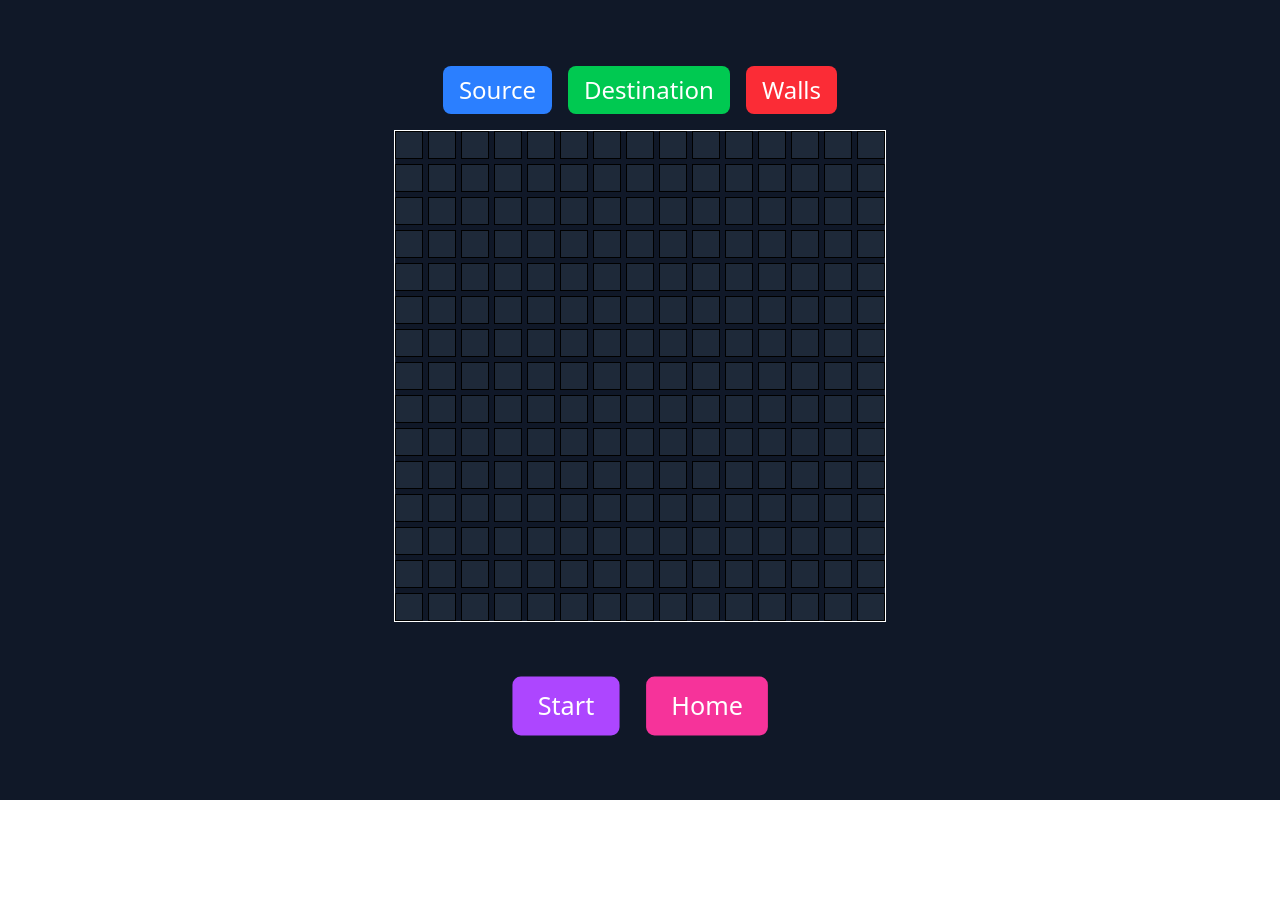
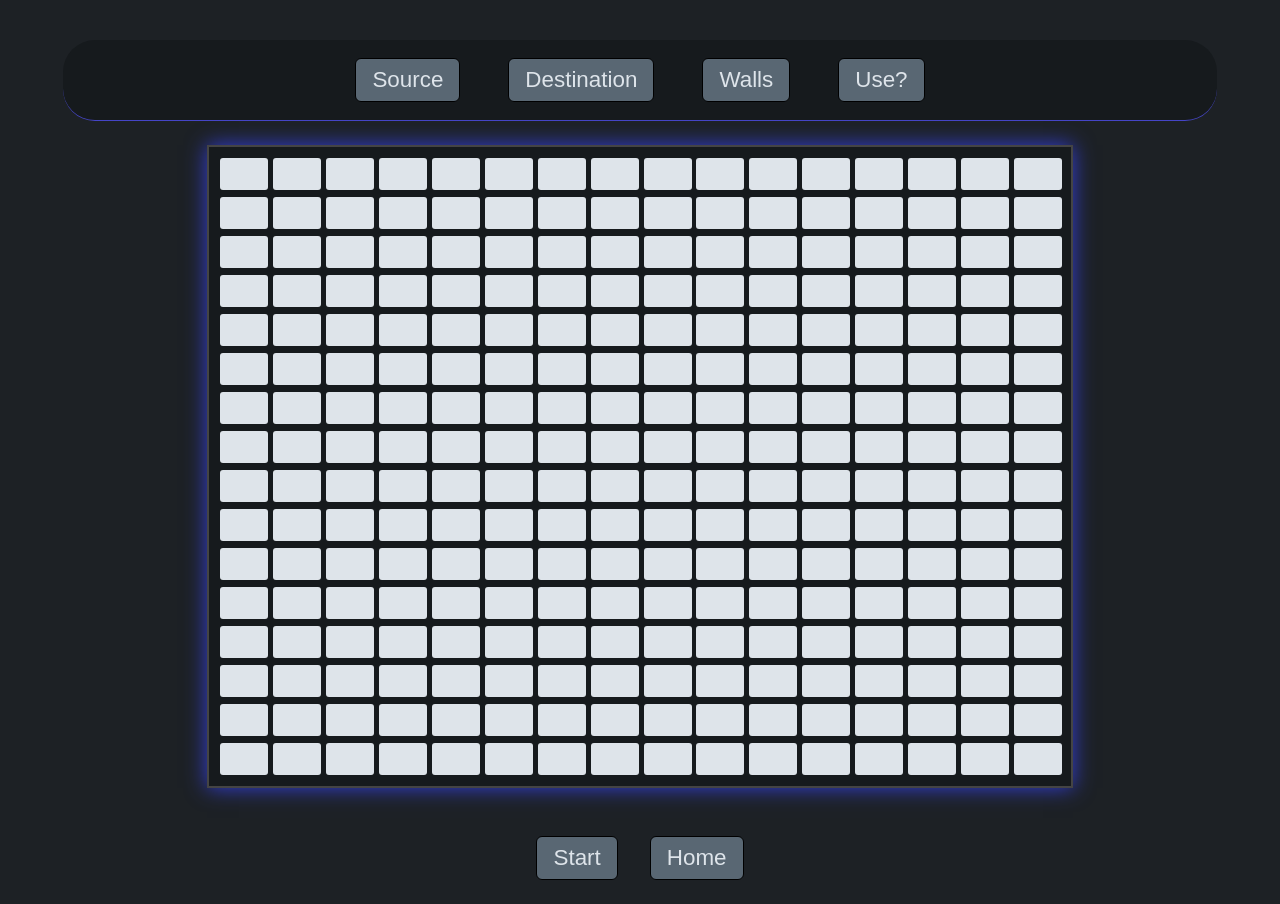
Before and after one commit to sanjay-1458/Dijkstra-Visualizer, a React (Vite) app: page /start in a window 1280 px wide. Before the commit the page ends 800 px from the top, so only its background shows below. Built offline with nearby package versions, Linux system fonts and the light colour scheme.

Commit message:
Chnaging color

```diff
--- a/src/components/Main.jsx
+++ b/src/components/Main.jsx
@@ -1,9 +1,34 @@
 import React, { useState, useEffect } from "react";
 import { useNavigate } from "react-router-dom";
 import toast, { Toaster } from "react-hot-toast";
+import UseHelp from "./UseHelp";
+
+function getGridSize() {
+  const w = window.innerWidth;
+
+  if (w >= 1838) {
+    return { rows: 16, cols: 16 };
+  } else if (w >= 1219) {
+    return { rows: 16, cols: 16 };
+  } else if (w >= 1141) {
+    return { rows: 15, cols: 15 };
+  } else if (w >= 1073) {
+    return { rows: 14, cols: 14 };
+  } else if (w >= 922) {
+    return { rows: 12, cols: 12 };
+  } else if (w >= 748) {
+    return { rows: 10, cols: 10 };
+  } else if (w >= 614) {
+    return { rows: 8, cols: 8 };
+  } else {
+    return { rows: 5, cols: 5 };
+  }
+}
 
 function Main() {
   const navigate = useNavigate();
+  const [showHelp, setShowHelp] = useState(false);
+  const [isMouseDown, setIsMouseDown] = useState(false);
   const createGrid = (rows, cols) => {
     return Array.from({ length: rows }, () =>
       Array.from({ length: cols }, () => ({
@@ -15,17 +40,24 @@ function Main() {
       }))
     );
   };
+  const initialSize = getGridSize();
+  const [gridSize, setGridSize] = useState(initialSize);
 
-  const [grid, setGrid] = useState(createGrid(15, 15));
+  const [grid, setGrid] = useState(() =>
+    createGrid(initialSize.rows, initialSize.cols)
+  );
+
   const [activeGridState, setActiveGridState] = useState("empty");
   const [dijkstraInitial, setDijkstraInitial] = useState(null);
   const [dijkstraFinal, setDijkstraFinal] = useState(null);
   const [walls, setWalls] = useState([]);
   const [isRunning, setIsRunning] = useState(false);
   useEffect(() => {
-    const updateGridSize = () => {
-      const newGridSize = window.innerWidth < 600 ? 5 : 15;
-      setGrid(createGrid(newGridSize, newGridSize));
+    const handleResize = () => {
+      const newSize = getGridSize();
+      setGridSize(newSize);
+      setGrid(createGrid(newSize.rows, newSize.cols));
+
       setDijkstraInitial(null);
       setDijkstraFinal(null);
       setWalls([]);
@@ -33,10 +65,17 @@ function Main() {
       setIsRunning(false);
     };
 
-    updateGridSize();
-
-    window.addEventListener("resize", updateGridSize);
-    return () => window.removeEventListener("resize", updateGridSize);
+    window.addEventListener("resize", handleResize);
+    return () => window.removeEventListener("resize", handleResize);
+  }, []);
+  useEffect(() => {
+    const handleMouseUp = () => setIsMouseDown(false);
+    window.addEventListener("mouseup", handleMouseUp);
+    window.addEventListener("touchend", handleMouseUp);
+    return () => {
+      window.removeEventListener("mouseup", handleMouseUp);
+      window.removeEventListener("touchend", handleMouseUp);
+    };
   }, []);
 
   const toggleTool = (tool) => {
@@ -272,25 +311,19 @@ function Main() {
 
   return (
     <div className="flex flex-col items-center justify-center min-h-screen text-white text-center bg-gray-900 p-4">
-      <div className="flex flex-wrap justify-center gap-2 sm:gap-4 w-full p-2 sm:p-4 mt-3 sm:mt-6">
+      <div className="toolbar toolbar1">
         <button
           onClick={() => toggleTool("source")}
           disabled={isRunning}
-          className={`button-class text-2xl px-4 py-2 rounded-lg transition ${
-            activeGridState === "source"
-              ? "bg-blue-400 scale-115 transition-transform duration-300 ease-in-out"
-              : "bg-blue-500"
-          }`}
+          className={`button ${activeGridState === "source" ? "selected" : ""}`}
         >
           Source
         </button>
         <button
           onClick={() => toggleTool("destination")}
           disabled={isRunning}
-          className={`button-class text-2xl px-4 py-2 rounded-lg transition ${
-            activeGridState === "destination"
-              ? "bg-green-400 scale-115 transition-transform duration-300 ease-in-out"
-              : "bg-green-500"
+          className={`button ${
+            activeGridState === "destination" ? "selected" : ""
           }`}
         >
           Destination
@@ -298,63 +331,84 @@ function Main() {
         <button
           onClick={() => toggleTool("wall")}
           disabled={isRunning}
-          className={` button-class text-2xl px-4 py-2 rounded-lg transition ${
-            activeGridState === "wall"
-              ? "bg-red-400 scale-115 transition-transform duration-300 ease-in-out"
-              : "bg-red-500"
-          }`}
+          className={`button ${activeGridState === "wall" ? "selected" : ""}`}
         >
           Walls
         </button>
+        <button onClick={() => setShowHelp(true)} className="button">
+          Use?
+        </button>
       </div>
+      <div className="spacer" />
       <div className="bg-white-500">
-        <div
-          className=" gap-1 border border-white mt-1 sm:mt-0 mb-1 sm:mb-6 sm:h-auto gap-[5%] sm:gap-6"
-          style={{
-            display: "grid",
-            gridTemplateColumns: `repeat(${grid[0]?.length}, 1fr)`,
-            gap: "5px",
-          }}
-        >
+        <div className="grid-container" style={{ "--cols": grid[0]?.length }}>
           {grid.map((row, rowIndex) =>
             row.map((cell, colIndex) => (
               <div
                 key={`${rowIndex}-${colIndex}`}
-                onClick={() => handleCellClick(rowIndex, colIndex)}
-                className={`cell w-6 h-6 border border-gray-600 transition-all ${
+                className={
                   cell.isSource
-                    ? "bg-blue-400"
+                    ? "cell cell-source"
                     : cell.isDestination
-                    ? "bg-green-400"
+                    ? "cell cell-destination"
                     : cell.isWall
-                    ? "bg-red-600"
+                    ? "cell cell-wall"
                     : cell.isPath
-                    ? "bg-blue-500"
-                    : "bg-gray-800"
-                }`}
-              ></div>
+                    ? "cell cell-path"
+                    : "cell"
+                }
+                onMouseDown={() => {
+                  setIsMouseDown(true);
+                  handleCellClick(rowIndex, colIndex);
+                }}
+                onMouseEnter={() => {
+                  if (isMouseDown && activeGridState === "wall") {
+                    handleCellClick(rowIndex, colIndex);
+                  }
+                }}
+                onMouseUp={() => setIsMouseDown(false)}
+                onTouchStart={() => {
+                  setIsMouseDown(true);
+                  handleCellClick(rowIndex, colIndex);
+                }}
+                onTouchMove={(e) => {
+                  const touch = e.touches[0];
+                  const target = document.elementFromPoint(
+                    touch.clientX,
+                    touch.clientY
+                  );
+
+                  if (target?.dataset?.row && target?.dataset?.col) {
+                    const row = parseInt(target.dataset.row, 10);
+                    const col = parseInt(target.dataset.col, 10);
+
+                    if (activeGridState === "wall" && isMouseDown) {
+                      handleCellClick(row, col);
+                    }
+                  }
+                }}
+                data-row={rowIndex}
+                data-col={colIndex}
+              />
             ))
           )}
         </div>
       </div>
-      <div className="flex flex-wrap justify-center gap-3 sm:gap-8 w-full p-2 sm:p-4 mb-3 sm:mb-6">
+      <div className="spacer" />
+      <div className="down__container">
         <button
           onClick={startDijkstra}
           disabled={isRunning}
-          className="text-xl sm:text-2xl px-5 sm:px-6 py-2 sm:py-3 rounded-lg bg-purple-500 hover:bg-purple-600 transition-all duration-300
-      shadow-purple-300 mt-3 sm:mt-4 scale-105 active:scale-110"
+          className="button mx-2"
         >
           Start
         </button>
-        <button
-          onClick={() => navigate("/")}
-          className="text-2xl px-6 py-3 rounded-lg bg-pink-500 hover:bg-pink-600 transition-all duration-300
-        shadow-purple-300 mt-4 scale-105 active:scale-110"
-        >
+        <button onClick={() => navigate("/")} className="button mx-2">
           Home
         </button>
       </div>
       <Toaster position="top-right" />
+      <UseHelp isOpen={showHelp} onClose={() => setShowHelp(false)} />
     </div>
   );
 }
--- /dev/null
+++ b/src/components/UseHelp.jsx
@@ -0,0 +1,21 @@
+
+import React from "react";
+
+function UseHelp({ isOpen, onClose }) {
+  if (!isOpen) return null;
+
+  return (
+    <div className="modal-overlay" onClick={onClose}>
+      <div className="modal-content" onClick={(e) => e.stopPropagation()}>
+        <h2>How to Use the Pathfinder</h2>
+        <p><strong>Source:</strong> Click the “Source” button, then click a cell to place the source node.</p>
+        <p><strong>Destination:</strong> Click the “Destination” button, then click a cell to place the target node.</p>
+        <p><strong>Walls:</strong> Click “Walls” and drag to place wall barriers.</p>
+        <p><strong>Start:</strong> Press “Start” to run Dijkstra’s algorithm and see the shortest path.</p>
+        <button className="button" onClick={onClose}>Got it!</button>
+      </div>
+    </div>
+  );
+}
+
+export default UseHelp;
--- /dev/null
+++ b/src/components/home.css
@@ -0,0 +1,104 @@
+@keyframes colorChange {
+  0%,
+  100% {
+    color: #ec48c3;
+  }
+  40% {
+    color: #b53bf6;
+  }
+}
+
+@keyframes bounce {
+  0%,
+  100% {
+    transform: translateY(0);
+  }
+  50% {
+    transform: translateY(-0.5rem);
+  }
+}
+
+@keyframes spin {
+  to {
+    transform: rotate(360deg);
+  }
+}
+
+.home-container {
+  position: relative;
+  display: flex;
+  flex-direction: column;
+  align-items: center;
+  justify-content: center;
+  min-height: 100vh;
+  text-align: center;
+  background-color: #7f9bd1;
+  color: #1f2937;
+  padding: 1.5rem;
+}
+
+.home-title {
+  font-size: 2.5rem;
+  font-weight: 800;
+  color: #2c243d;
+  display: flex;
+  align-items: center;
+}
+
+.sparkle {
+  animation: colorChange 1s infinite;
+  font-weight: 600;
+}
+
+.bounce {
+  animation: bounce 1s infinite;
+  margin-left: 0.5rem;
+  color: #ec4899;
+  font-size: 1.75rem;
+}
+
+.info-card {
+  max-width: 48rem;
+  background-color: #bbd4da;
+  padding: 2rem;
+  font-size: 2rem;
+  font-weight: 2rem;
+  border-radius: 1rem;
+  box-shadow: 0 4px 20px rgba(0, 0, 0, 0.08);
+  border: 1px solid #e5e7eb;
+}
+
+.start-button {
+  margin-top: 2rem;
+  font-size: 1.25rem;
+  font-weight: 600;
+  background-color: #6366f1;
+  color: white;
+  padding: 0.75rem 1.5rem;
+  border: none;
+  border-radius: 0.5rem;
+  transition: background-color 0.3s ease;
+  cursor: pointer;
+}
+
+.start-button:hover {
+  background-color: #4f46e5;
+}
+
+.loading-overlay {
+  position: absolute;
+  inset: 0;
+  display: flex;
+  align-items: center;
+  justify-content: center;
+  background-color: rgba(17, 24, 39, 0.75);
+}
+
+.spinner {
+  width: 4rem;
+  height: 4rem;
+  border: 4px solid #e5e7eb;
+  border-top: 4px solid #ec4899;
+  border-radius: 9999px;
+  animation: spin 1s linear infinite;
+}
--- a/src/index.css
+++ b/src/index.css
@@ -1,50 +1,202 @@
-@import "tailwindcss";
+.toolbar {
+  position: relative;
+  top: 2rem;
+  z-index: 100;
+  background: var(--bg-panel);
+  padding: 0.5rem;
+  display: flex;
+  justify-content: center;
+  align-items: center;
+  gap: 1rem;
+  border-bottom: 1px solid #4545c7;
+  border-radius: 2rem;
+  width: 90%;
+  height: 4rem;
+  margin: 0 auto;
+}
+.modal-overlay {
+  position: fixed;
+  top: 0;
+  left: 0;
+  right: 0;
+  bottom: 0;
+  background-color: rgba(23, 23, 23, 0.75);
+  display: flex;
+  justify-content: center;
+  align-items: center;
+  z-index: 200;
+}
+
+.modal-content {
+  background: var(--bg-panel);
+  padding: 2rem;
+  border-radius: 1rem;
+  max-width: 500px;
+  font-size: 1.5rem;
+  color: var(--text-light);
+  border: 1px solid #2c8190;
+  box-shadow: 0 0 30px rgba(158, 226, 196, 0.1);
+}
+
+.spacer {
+  height: 3.5rem;
+}
+
+.grid-container {
+  border: 2px solid #444;
+  padding: 0.5rem;
+  background: var(--bg-panel);
+  display: grid;
+
+  grid-template-columns: repeat(var(--cols), minmax(28px, 1fr));
+
+  grid-auto-rows: minmax(28px, 1fr);
+  gap: 1px;
+  margin: 0 1rem;
+  box-shadow: 0 0px 20px rgb(51, 62, 215);
+  width: 45%;
+  margin: 0 auto;
+}
+
+:root {
+  --bg-dark: #1d2125;
+  --bg-panel: #161a1d;
+  --text-light: #dee4ea;
+  --cell-empty: #dee4ea;
+  --cell-wall: #2c3e50;
+  --cell-source: #2dd573;
+  --cell-dest: #ff0000;
+  --cell-visited: #8fa5b8;
+  --cell-path: #2ba7c0;
+  --btn-bg: #596773;
+  --btn-hover: #1b6bda;
+}
+
+body {
+  background-color: var(--bg-dark);
+  color: var(--text-light);
+}
+
 .grid {
   display: grid;
   grid-template-columns: repeat(var(--cols), 1fr);
-  gap: 2px;
-  width: fit-content;
+  gap: 1px;
+  background-color: #272222;
   margin: auto;
 }
 
 .cell {
-  width: 28px;
-  height: 28px;
+  margin: 1rem;
+  border-radius: 3px;
+
+  height: 2rem;
+  margin: 3px;
+  width: 3rem;
+  background-color: var(--cell-empty);
+  cursor: pointer;
+  transition: background-color 0.2s;
+}
+
+.cell-wall {
+  background-color: var(--cell-wall);
+}
+.cell-source {
+  background-color: var(--cell-source);
+}
+.cell-destination {
+  background-color: var(--cell-dest);
+}
+.cell-visited {
+  background-color: var(--cell-visited);
+}
+.cell-path {
+  background-color: var(--cell-path);
+}
+
+.button {
+  padding: 0.5rem 1rem;
+  background-color: var(--btn-bg);
+  color: var(--text-light);
+  border-radius: 0.375rem;
+  font-weight: 500;
+  transition: background-color 0.2s, transform 0.1s;
+  font-size: 1.4rem;
+
+  margin: 1rem;
   border: 1px solid black;
 }
-.fade-enter {
-  opacity: 0;
-  transform: scale(0.95);
+
+.button:hover {
+  background-color: var(--btn-hover);
 }
 
-.fade-enter-active {
-  opacity: 1;
-  transform: scale(1);
-  transition: opacity 800ms, transform 800ms;
+.button:active {
+  transform: scale(0.95);
+  color: #d5bc2d;
 }
-
-.fade-exit {
-  opacity: 1;
-  transform: scale(1);
+.down__container {
+  margin-top: -1.5rem;
+  display: flex;
+  justify-content: center;
+  align-items: center;
 }
-
-.fade-exit-active {
-  opacity: 0;
-  transform: scale(0.95);
-  transition: opacity 800ms, transform 800ms;
+.button.selected {
+  background-color: var(--btn-hover);
+  color: var(--text-light);
+  transform: scale(1.05);
 }
-@keyframes clickSparkle {
-  0% {
-    box-shadow: 0 0 0px rgba(255, 105, 180, 0);
-  }
-  50% {
-    box-shadow: 0 0 10px 5px rgba(255, 105, 180, 0.7);
-  }
-  100% {
-    box-shadow: 0 0 0px rgba(255, 105, 180, 0);
+@media (max-width: 1920px) {
+  .grid-container {
+    width: 45%;
   }
 }
 
-.animate-click-sparkle {
-  animation: clickSparkle 0.5s ease-in-out;
+@media (max-width: 1837px) {
+  .grid-container {
+    width: 50%;
+  }
 }
+
+@media (max-width: 1650px) {
+  .grid-container {
+    width: 55%;
+  }
+}
+
+@media (max-width: 1515px) {
+  .grid-container {
+    width: 59%;
+  }
+}
+
+@media (max-width: 1410px) {
+  .grid-container {
+    width: 63%;
+  }
+}
+
+@media (max-width: 1335px) {
+  .grid-container {
+    width: 67%;
+  }
+}
+@media (max-width: 1275px) {
+  .grid-container {
+    width: 95%;
+  }
+}
+@media (min-width: 1073px) and (max-width: 1219px) {
+  .grid-container {
+    width: 100%;
+  }
+}
+@media (min-width: 600px) and (max-width: 1072px) {
+  .grid-container {
+    width: 60%;
+  }
+}
+@media (max-width: 1069px) {
+  .grid-container {
+    width: 67%;
+  }
+}
```
Also changed, not shown: src/components/Home.jsx (+19 -47 lines), src/assets/backgroundImage.jpg (added).
